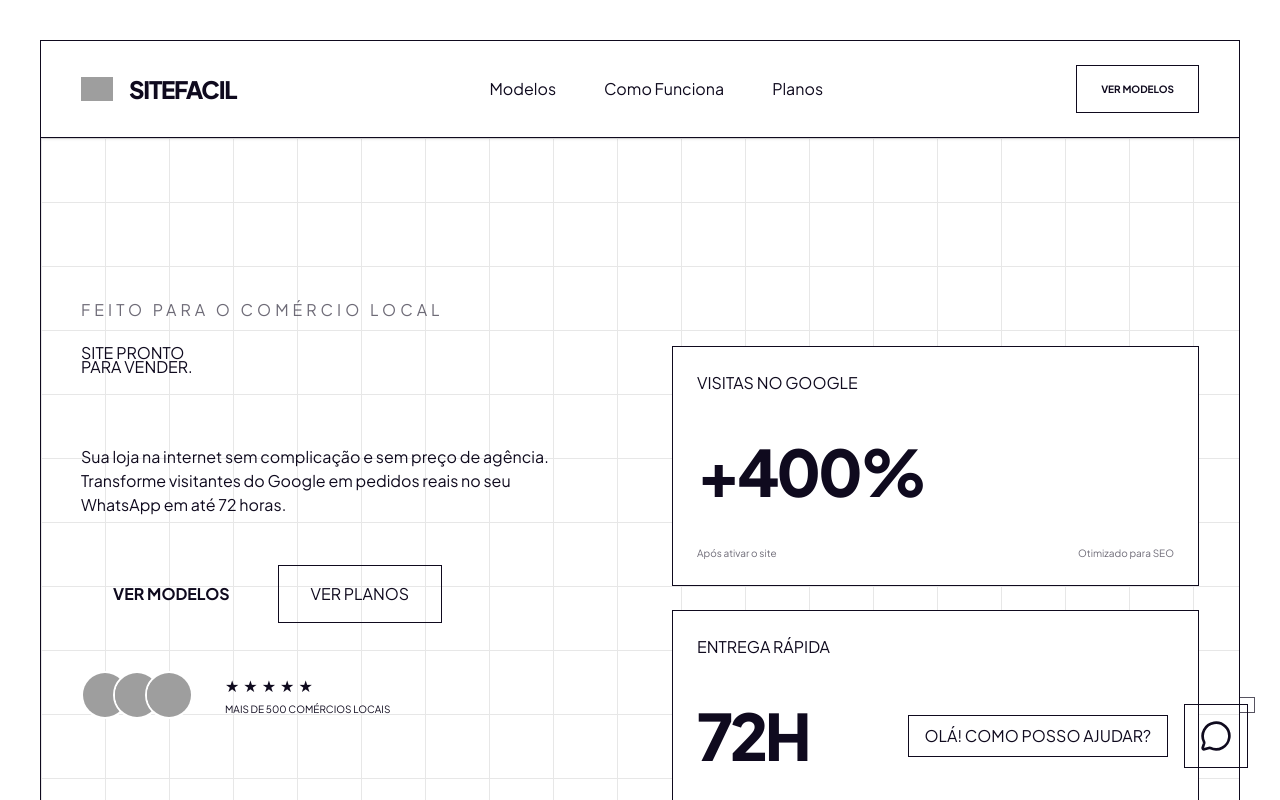
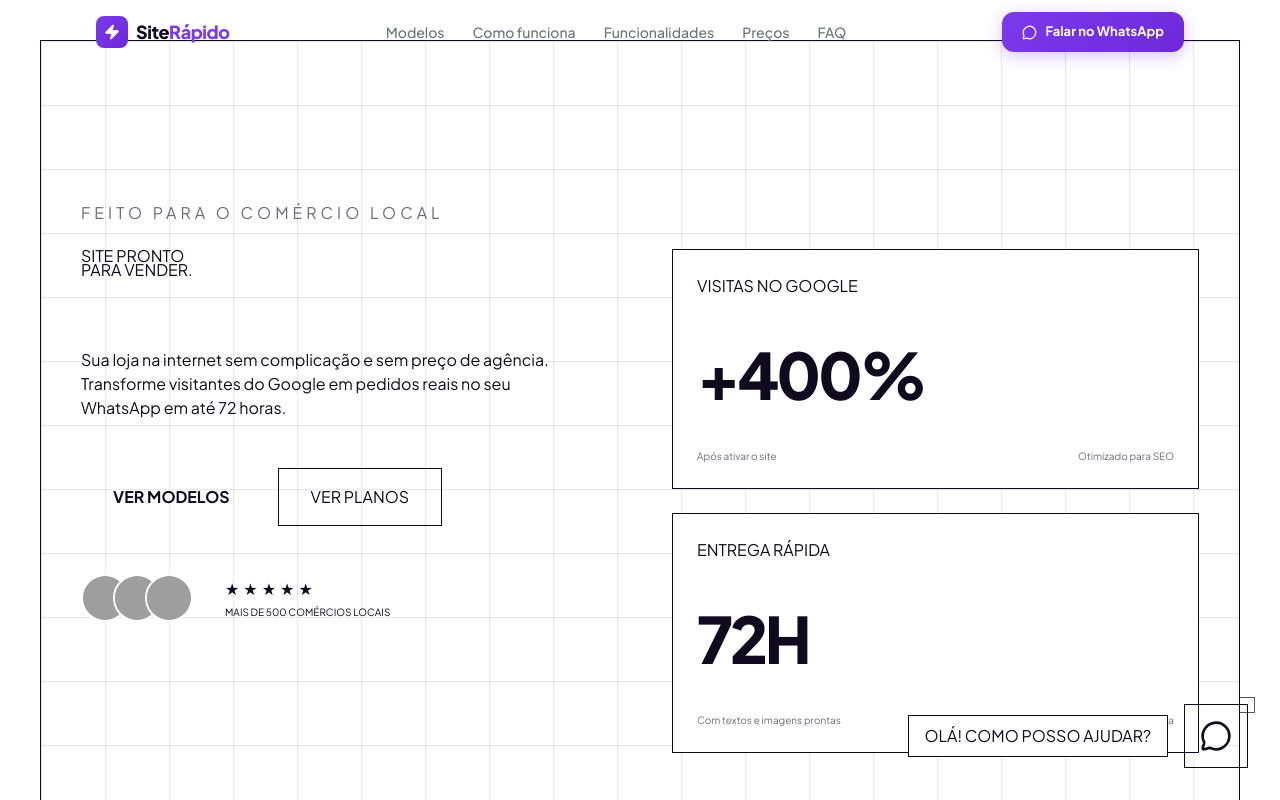
Before and after one commit to faelscarpato/siterapido, a React (Vite) app: page / in a window 1280 px wide. Shown: the top 800 px of the page. Built offline with nearby package versions, Linux system fonts and the light colour scheme; grey boxes are pictures that could not be loaded.

Commit message:
Enhance Navbar with scroll detection and mobile menu
Refactor Navbar component to improve scroll behavior and mobile menu functionality.

```diff
--- a/src/components/Navbar.tsx
+++ b/src/components/Navbar.tsx
@@ -1,46 +1,96 @@
 import React, { useState, useEffect } from 'react';
+import { Menu, X, Zap, MessageCircle } from 'lucide-react';
+
+const WA = 'https://wa.me/5519995466902?text=Ol%C3%A1!%20Quero%20saber%20mais%20sobre%20o%20SiteR%C3%A1pido';
 
 export function Navbar() {
-  const [isVisible, setIsVisible] = useState(true);
-  const [lastScrollY, setLastScrollY] = useState(0);
+  const [scrolled, setScrolled] = useState(false);
+  const [menuOpen, setMenuOpen] = useState(false);
 
   useEffect(() => {
-    const handleScroll = () => {
-      const currentScrollY = window.scrollY;
+    const onScroll = () => setScrolled(window.scrollY > 20);
+    window.addEventListener('scroll', onScroll, { passive: true });
+    return () => window.removeEventListener('scroll', onScroll);
+  }, []);
 
-      if (currentScrollY > lastScrollY && currentScrollY > 100) {
-        setIsVisible(false); // Scroll Down
-      } else {
-        setIsVisible(true); // Scroll Up
-      }
-
-      setLastScrollY(currentScrollY);
-    };
-
-    window.addEventListener('scroll', handleScroll, { passive: true });
-    return () => window.removeEventListener('scroll', handleScroll);
-  }, [lastScrollY]);
+  const links = [
+    { href: '#modelos', label: 'Modelos' },
+    { href: '#como-funciona', label: 'Como funciona' },
+    { href: '#funcionalidades', label: 'Funcionalidades' },
+    { href: '#precos', label: 'Preços' },
+    { href: '#faq', label: 'FAQ' },
+  ];
 
   return (
-    <nav className={`docked w-full sticky z-50 glass-nav border-b border-outline shadow-sm transition-all duration-300 ${isVisible ? 'top-0' : '-top-24'}`}>
-      <div className="mx-auto px-6 sm:px-10 flex justify-between items-center h-24">
-        <div className="flex items-center gap-4">
-          <img
-            alt="sitefacil logo"
-            className="w-8 h-8 object-contain grayscale"
-            src="https://lh3.googleusercontent.com/aida/AP1WRLu7G2YLyunZwO2R9l3FmTTRMQw-F8XzxPCgKVrzUYhdKknlX6XRJ0OultmGtT9jX93YcjaUqOuPEwp1ub0jKGXhL64EDPXSJFeze__9bg8wW-jVZXUOdL5ySqnh9JfKPLT8vhle00nrkg1z3p_oQ5nhVOoRdpGrhWbmar3BXkkuSW1WtLDu7tFhrFgiS1Q4nVPHHdyYeiXxbGo2XU8Jc546zyxbDaFaEzLe-z2ZwjosrNRlRBSBv22a2SA"
-          />
-          <span className="font-display-lg text-2xl font-black uppercase tracking-tighter text-on-surface text-display-lg-mobile">SITEFACIL</span>
+    <>
+      <nav
+        className={`fixed top-0 left-0 right-0 z-50 transition-all duration-300 ${
+          scrolled ? 'navbar-glass shadow-sm' : 'bg-transparent'
+        }`}
+      >
+        <div className="max-w-6xl mx-auto px-5 sm:px-8 h-16 flex items-center justify-between gap-4">
+          {/* Logo */}
+          <a href="#" className="flex items-center gap-2 shrink-0">
+            <div className="w-8 h-8 rounded-lg flex items-center justify-center" style={{background:'linear-gradient(135deg,#7C3AED,#6D28D9)'}}>
+              <Zap size={16} color="white" fill="white" />
+            </div>
+            <span className="font-extrabold text-lg tracking-tight" style={{color:'#0F0A1E'}}>Site<span style={{color:'#7C3AED'}}>Rápido</span></span>
+          </a>
+
+          {/* Links desktop */}
+          <div className="hidden md:flex items-center gap-1">
+            {links.map(l => (
+              <a
+                key={l.href}
+                href={l.href}
+                className="px-3 py-2 rounded-lg text-sm font-medium transition-colors"
+                style={{color:'#6B7280'}}
+                onMouseEnter={e => (e.currentTarget.style.color='#7C3AED')}
+                onMouseLeave={e => (e.currentTarget.style.color='#6B7280')}
+              >
+                {l.label}
+              </a>
+            ))}
+          </div>
+
+          {/* CTA desktop */}
+          <a href={WA} target="_blank" rel="noopener" className="hidden md:flex btn-primary" style={{padding:'10px 20px',fontSize:'13px'}}>
+            <MessageCircle size={15} />
+            Falar no WhatsApp
+          </a>
+
+          {/* Hamburger mobile */}
+          <button
+            onClick={() => setMenuOpen(!menuOpen)}
+            className="md:hidden p-2 rounded-lg"
+            style={{color:'#0F0A1E'}}
+            aria-label="Menu"
+          >
+            {menuOpen ? <X size={22} /> : <Menu size={22} />}
+          </button>
         </div>
-        <div className="hidden md:flex items-center gap-4 lg:gap-8">
-          <a className="font-label-caps text-label-caps hover:text-primary transition-colors min-h-[48px] min-w-[48px] flex items-center justify-center px-2" href="#modelos">Modelos</a>
-          <a className="font-label-caps text-label-caps hover:text-primary transition-colors min-h-[48px] min-w-[48px] flex items-center justify-center px-2" href="#como-funciona">Como Funciona</a>
-          <a className="font-label-caps text-label-caps hover:text-primary transition-colors min-h-[48px] min-w-[48px] flex items-center justify-center px-2" href="#precos">Planos</a>
-        </div>
-        <div className="flex items-center gap-4">
-          <a href="#modelos" className="bg-primary text-on-primary font-label-caps text-[10px] sm:text-label-caps px-4 py-2 sm:px-6 sm:py-3 hover:bg-opacity-90 active:scale-95 transition-all duration-150 font-bold border border-primary flex items-center justify-center text-center min-h-[48px]">VER MODELOS</a>
-        </div>
-      </div>
-    </nav>
+
+        {/* Mobile menu */}
+        {menuOpen && (
+          <div className="md:hidden" style={{background:'rgba(255,255,255,0.97)',borderTop:'1px solid #E5E7EB',padding:'16px 20px 20px'}}>
+            {links.map(l => (
+              <a
+                key={l.href}
+                href={l.href}
+                onClick={() => setMenuOpen(false)}
+                className="block py-3 font-medium text-sm"
+                style={{color:'#374151',borderBottom:'1px solid #F3F4F6'}}
+              >
+                {l.label}
+              </a>
+            ))}
+            <a href={WA} target="_blank" rel="noopener" className="btn-whatsapp w-full mt-4" style={{justifyContent:'center'}}>
+              <MessageCircle size={18} />
+              Falar no WhatsApp
+            </a>
+          </div>
+        )}
+      </nav>
+    </>
   );
 }
```
